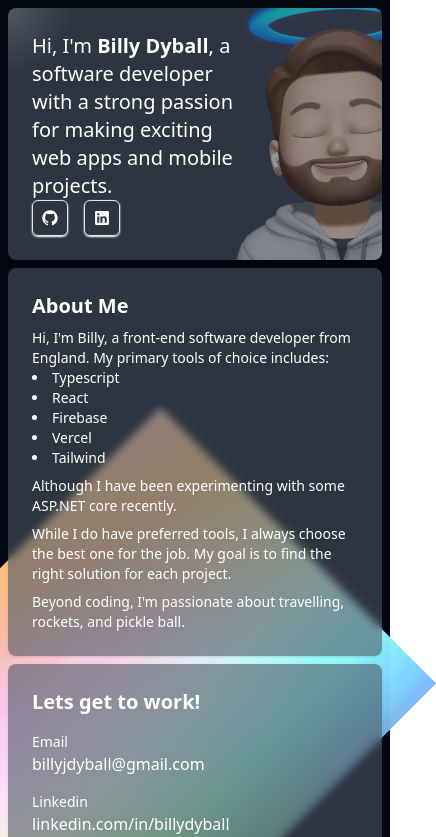
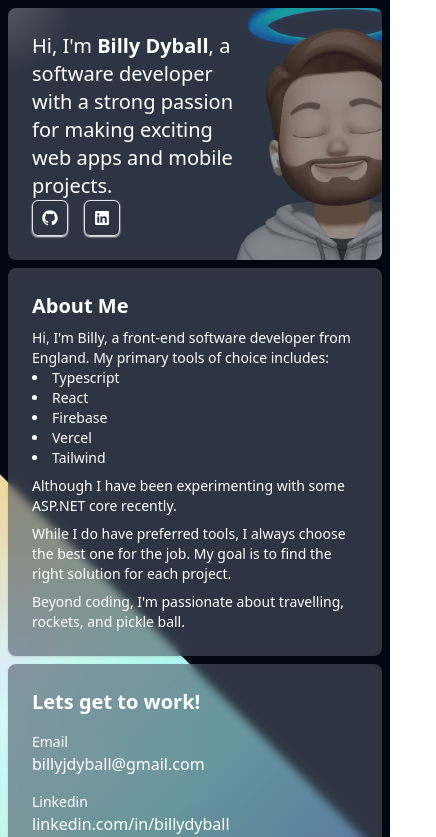
Before and after one commit to BillyDyball/billy-dyball, a React (Vite) app: page / in a window 390 px wide. Shown: the top 837 px of the page, 436 px wide, since content can reach past the window. Built offline with nearby package versions, Linux system fonts and the light colour scheme.

Commit message:
Fixed rainbowCanvas

```diff
--- a/src/App.tsx
+++ b/src/App.tsx
@@ -81,7 +81,7 @@ function App() {
 
   return (
     <div className="h-screen w-full overflow-auto flex justify-center items-center bg-gray-950">
-      <RainbowCanvas className="w-full h-full absolute rotate-45 top-1/2 right-1/2" />
+      <RainbowCanvas className="h-full w-auto md:w-[110%] lg:w-full aspect-square absolute rotate-45 top-1/2 right-1/2" />
       <div
         ref={gridRef}
         className="text-white m-auto p-2 grid gap-2 max-w-6xl overflow-hidden relative w-full sm:p-4 sm:gap-2 md:grid-cols-2 md:gap-3 md:p-6 lg:h-screen lg:grid-rows-8 lg:grid-cols-4 lg:gap-4 lg:max-h-[800px]"
```
